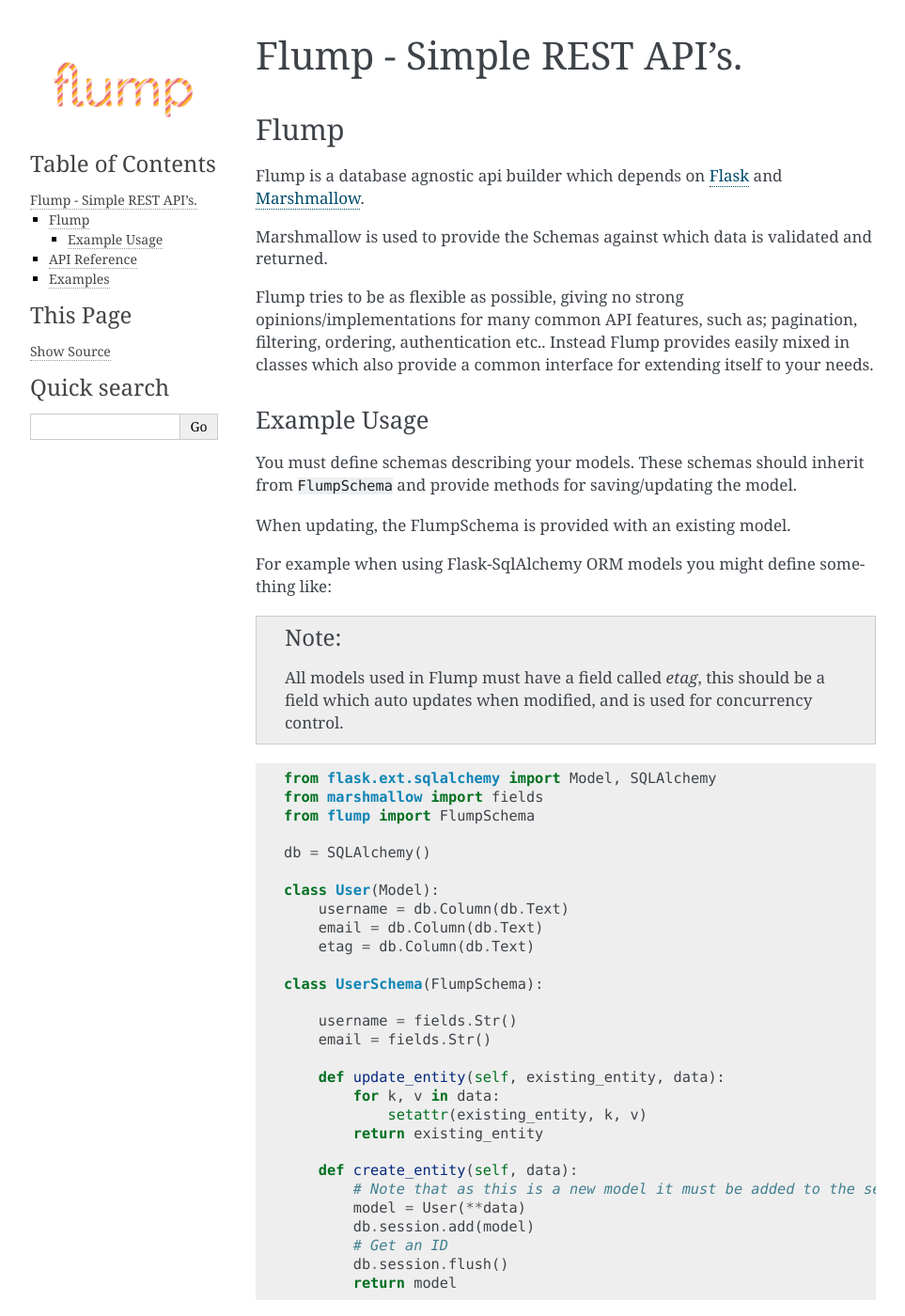
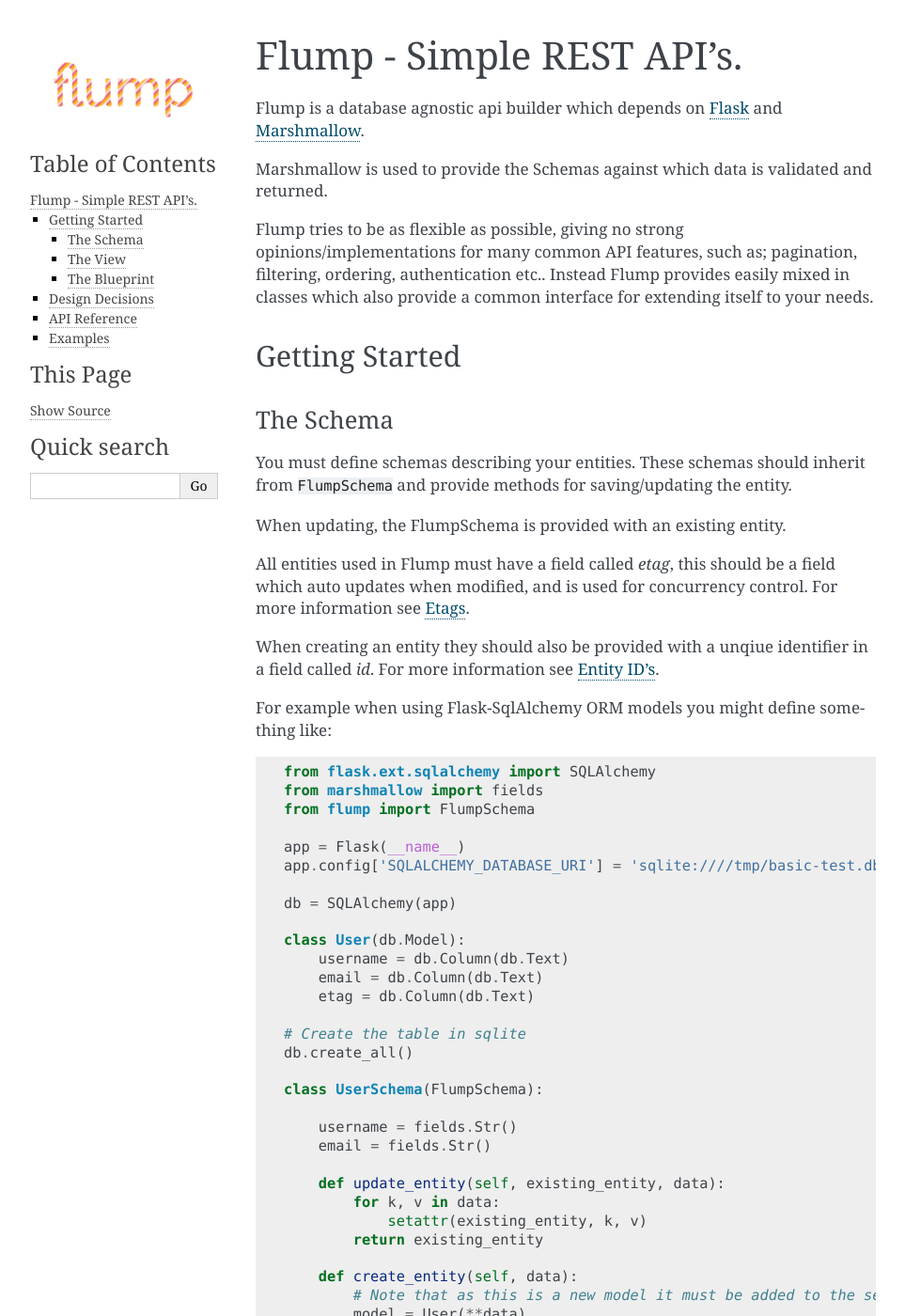
Before and after one commit to rolepoint/flump, a Sphinx documentation site: the page built from docs/index.rst, in a window 1280 px wide and 1400 px high. Shown: the whole window at 94% size, without its empty margins (148-1111 px from the left). Built offline with Sphinx 7.4.7, drawn with Linux system fonts in a browser that asks for light colours; some of the changed text lies outside the part shown.

Commit message:
More docs based on PR

```diff
--- a/README.rst
+++ b/README.rst
@@ -1,6 +1,3 @@
-Flump
-=====
-
 Flump is a database agnostic api builder which depends on `Flask`_ and
 `Marshmallow`_.
 
@@ -8,39 +5,48 @@
 validated and returned.
 
 Flump tries to be as flexible as possible, giving no strong opinions/implementations
-for many common API features, such as; pagination, filtering, ordering, authentication etc..
-Instead Flump provides easily mixed in classes which also provide a common interface for extending
-itself to your needs.
+for many common API features, such as; pagination, filtering, ordering, authentication etc.. Instead Flump provides easily mixed in classes which also provide a common interface for extending itself to your needs.
 
-Example Usage
--------------
+----------------
+Getting Started
+----------------
 
-You must define schemas describing your models. These schemas should
+The Schema
+============
+
+You must define schemas describing your entities. These schemas should
 inherit from ``FlumpSchema`` and provide methods for saving/updating the
-model.
+entity.
 
-When updating, the FlumpSchema is provided with an existing model.
+When updating, the FlumpSchema is provided with an existing entity.
+
+All entities used in Flump must have a field called `etag`, this should be a field
+which auto updates when modified, and is used for concurrency control. For more information see :ref:`etags-design`.
+
+When creating an entity they should also be provided with a unqiue identifier in
+a field called `id`. For more information see :ref:`ids-design`.
 
 For example when using Flask-SqlAlchemy ORM models you might define
 something like:
 
-.. note::
+.. code-block:: python
 
-    All models used in Flump must have a field called `etag`, this should be a field
-    which auto updates when modified, and is used for concurrency control.
-
-::
-
-    from flask.ext.sqlalchemy import Model, SQLAlchemy
+    from flask.ext.sqlalchemy import SQLAlchemy
     from marshmallow import fields
     from flump import FlumpSchema
 
-    db = SQLAlchemy()
+    app = Flask(__name__)
+    app.config['SQLALCHEMY_DATABASE_URI'] = 'sqlite:////tmp/basic-test.db'
 
-    class User(Model):
+    db = SQLAlchemy(app)
+
+    class User(db.Model):
         username = db.Column(db.Text)
         email = db.Column(db.Text)
         etag = db.Column(db.Text)
+
+    # Create the table in sqlite
+    db.create_all()
 
     class UserSchema(FlumpSchema):
 
@@ -56,9 +62,12 @@
             # Note that as this is a new model it must be added to the session
             model = User(**data)
             db.session.add(model)
-            # Get an ID
+            # Execute SQL and populate the ID field for the model
             db.session.flush()
             return model
+
+The View
+=========
 
 We then need to hook this Schema up to a View. To do this you must provide
 a View class which inherits from ``FlumpView`` and provides the following
@@ -72,12 +81,7 @@
 
 * ``get_total_entities``,  which should return a count of the total number of entities.
 
-You can limit the number of entities you wish to be
-returned by using the provided ``NumberSizePagination`` mixin, or
-rolling your own. The example below does NOT use the
-``NumberSizePagination`` mixin.
-
-::
+.. code-block:: python
 
     from flump import FlumpSchema, FlumpView
 
@@ -94,20 +98,23 @@
         def delete_entity(self, entity):
             db.session.delete(entity)
 
-To hook this into flask you should create a FlumpBlueprint and register it with your app.
 
-::
+The Blueprint
+===============
 
-    def setup_flump(app, db):
-        blueprint = FlumpBlueprint(
-            'flump', __name__,
-            flump_views=[UserView(UserSchema, 'user', '/user/')]
-        )
+To hook this into flask you should first create a FlumpBlueprint.
+
+.. code-block:: python
+
+    blueprint = FlumpBlueprint(
+        'flump', __name__,
+        flump_views=[UserView(UserSchema, 'user', '/user/')]
+    )
 
 `FlumpBlueprint` acts like a normal Flask Blueprint, so you can register `before_request`, `after_request` & `teardown_request` handlers as usual.  For example with sqlalchemy we either want to ``commit`` or ``rollback`` any changes
 which have been made, depending on whether there has been an exception:
 
-::
+.. code-block:: python
 
     @blueprint.teardown_request
     def teardown(exception=None):
@@ -118,7 +125,7 @@
 
 Finally we need to hook up the blueprint to our Flask app:
 
-::
+.. code-block:: python
 
     app.register_blueprint(blueprint, url_prefix='/flump')
 
--- a/docs/conf.py
+++ b/docs/conf.py
@@ -30,9 +30,7 @@
 # Add any Sphinx extension module names here, as strings. They can be
 # extensions coming with Sphinx (named 'sphinx.ext.*') or your custom
 # ones.
-extensions = [
-    'sphinx.ext.autodoc', 'sphinx_paramlinks'
-]
+extensions = ['sphinx.ext.autodoc', 'sphinx_paramlinks', 'sphinx.ext.viewcode']
 
 # Add any paths that contain templates here, relative to this directory.
 templates_path = ['_templates']
@@ -225,8 +223,7 @@
 # (source start file, target name, title,
 #  author, documentclass [howto, manual, or own class]).
 latex_documents = [
-  (master_doc, 'Flump.tex', 'Flump Documentation',
-   'RolePoint', 'manual'),
+    (master_doc, 'Flump.tex', 'Flump Documentation', 'RolePoint', 'manual')
 ]
 
 # The name of an image file (relative to this directory) to place at the top of
@@ -255,8 +252,7 @@
 # One entry per manual page. List of tuples
 # (source start file, name, description, authors, manual section).
 man_pages = [
-    (master_doc, 'flump', 'Flump Documentation',
-     [author], 1)
+    (master_doc, 'flump', 'Flump Documentation', [author], 1)
 ]
 
 # If true, show URL addresses after external links.
--- a/docs/examples/sqlalchemy-auth.py
+++ b/docs/examples/sqlalchemy-auth.py
@@ -1,4 +1,4 @@
-import random
+import uuid
 
 from flask import Flask, request
 from flask.ext.sqlalchemy import SQLAlchemy
@@ -27,7 +27,7 @@
     _password = db.Column(db.Text)
 
     # All Flump models must have an etag field.
-    etag = db.Column(db.Float)
+    etag = db.Column(db.Text)
 
     def __init__(self, *args, password=None, **kwargs):
         super().__init__(*args, **kwargs)
@@ -60,12 +60,12 @@
             setattr(existing_entity, k, v)
 
         # Ensure the etag is updated.
-        existing_entity.etag = random.random()
+        existing_entity.etag = str(uuid.uuid4())
         return existing_entity
 
     def create_entity(self, data):
         # Note that as this is a new model it must be added to the session
-        model = User(etag=random.random(), **data)
+        model = User(etag=str(uuid.uuid4()), **data)
         db.session.add(model)
         # We must flush the session so an ID is assigned to our Model, and we
         # can therefore return the ID.
--- a/docs/examples/sqlalchemy-basic.py
+++ b/docs/examples/sqlalchemy-basic.py
@@ -1,4 +1,4 @@
-import random
+import uuid
 
 from flask import Flask
 from flask.ext.sqlalchemy import SQLAlchemy
@@ -22,7 +22,7 @@
     email = db.Column(db.Text)
 
     # All Flump models must have an etag field.
-    etag = db.Column(db.Float)
+    etag = db.Column(db.Text)
 
 
 # Define our User Schema
@@ -36,12 +36,12 @@
             setattr(existing_entity, k, v)
 
         # Ensure the etag is updated.
-        existing_entity.etag = random.random()
+        existing_entity.etag = str(uuid.uuid4())
         return existing_entity
 
     def create_entity(self, data):
         # Note that as this is a new model it must be added to the session
-        model = User(etag=random.random(), **data)
+        model = User(etag=str(uuid.uuid4()), **data)
         db.session.add(model)
         # We must flush the session so an ID is assigned to our Model, and we
         # can therefore return the ID.
--- a/docs/index.rst
+++ b/docs/index.rst
@@ -1,24 +1,31 @@
-.. Flump documentation master file, created by
-   sphinx-quickstart on Tue Nov 10 16:33:01 2015.
-   You can adapt this file completely to your liking, but it should at least
-   contain the root `toctree` directive.
-
 *********************************
 Flump - Simple REST API's.
 *********************************
 
 .. include:: ../README.rst
 
+
+----------------
+Design Decisions
+----------------
+
+.. toctree::
+    :maxdepth: 2
+
+    design
+
+----------------
 API Reference
-=============
+----------------
 
 .. toctree::
     :maxdepth: 2
 
     api_reference
 
+----------------
 Examples
-==============
+----------------
 
 .. toctree::
     :maxdepth: 2
```
Also changed, not shown: docs/_examples.rst (added, +7 -0 lines), docs/api_reference.rst (+7 -1 lines), docs/design.rst (added, +35 -0 lines), docs/examples.rst (+32 -25 lines), docs/examples/limited-http-methods.rst (added, +7 -0 lines), docs/examples/sqlalchemy-auth.rst (added, +7 -0 lines), docs/examples/sqlalchemy-basic.rst (added, +7 -0 lines), 2 other files.
